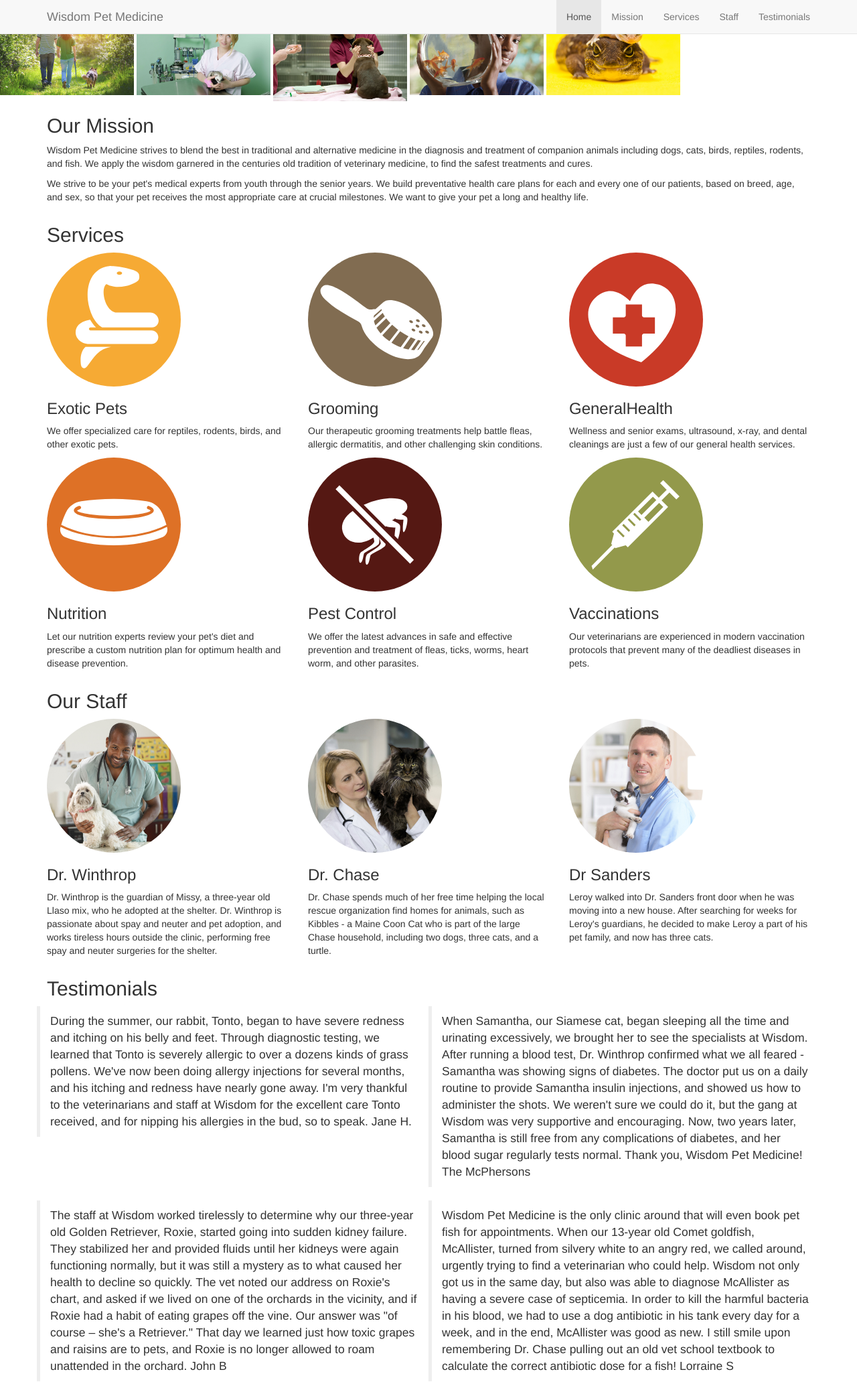
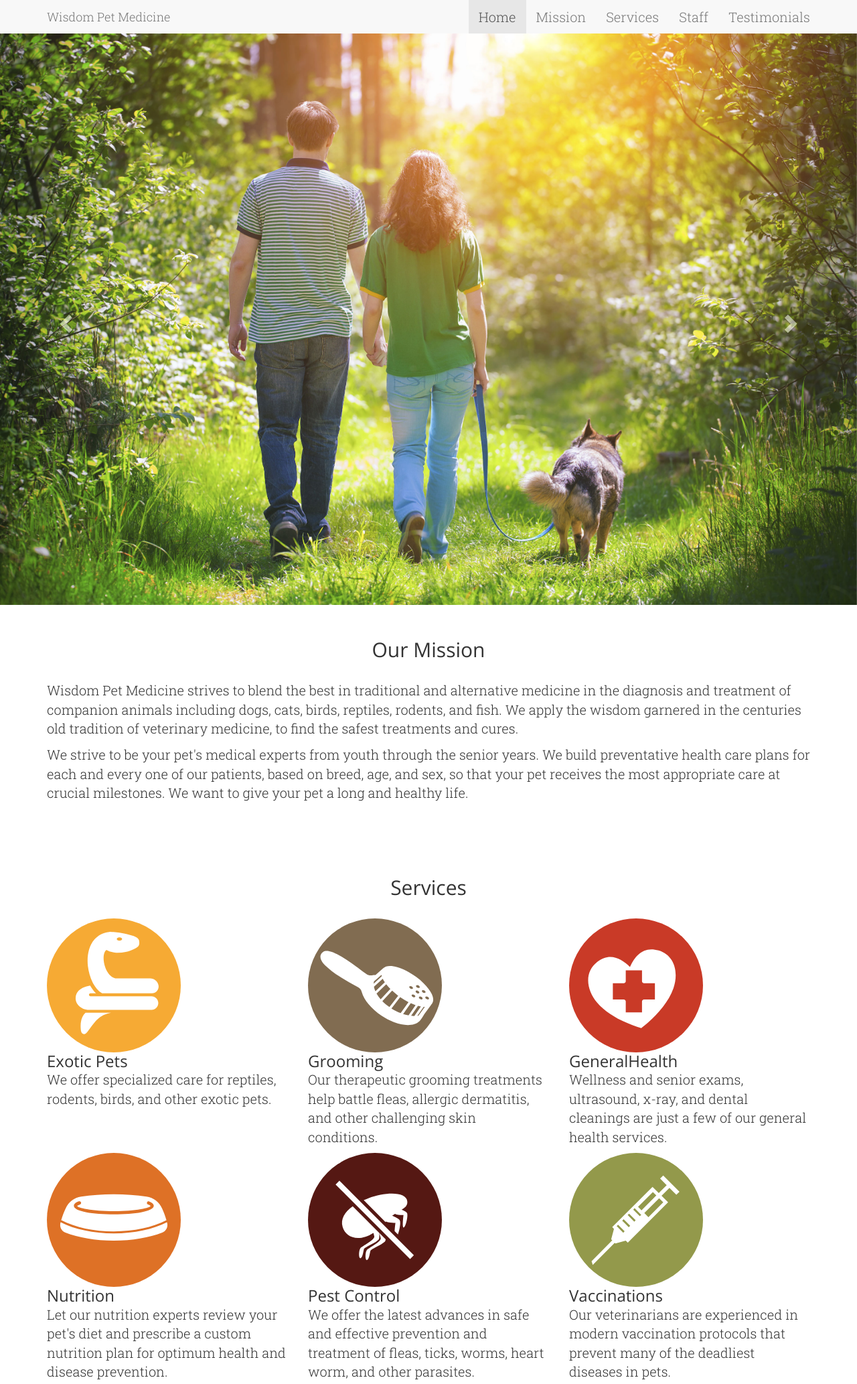
Before and after one commit to StojanMilosev/bootstrap-SPA, a PHP site: page /index.html in a window 1280 px wide. Shown: the top 2066 px of the page at 67% size. Run offline with PHP 8.4, Linux system fonts and the light colour scheme; some libraries are stand-ins or nearby versions.

Commit message:
Overriding bootstrap CSS

```diff
--- a/css/style.css
+++ b/css/style.css
@@ -1,3 +1,40 @@
+@import url(http://fonts.googleapis.com/css?family=Open+Sans:400,300,700,800|Roboto+Slab:400,100,300,700);
+
+body{
+	padding-top: 50px;
+	font-family: "Roboto Slab", sans-serif;
+	font-weight: 300;
+	font-size: 2em;
+	position: relative;
+}
+
+h1, h2, h3, h4, h5, h6 {
+	font-family: "Open Sans", sans-serif;
+	font-weight: 100;
+	margin: 0;
+}
+
 img {
 	max-width: 200px;
 }
+.navbar {
+	border-radius: 0;
+	border: 0;
+}
+header .navbar .navbar-default{
+	background-color: transparent;
+}
+
+footer .navbar .navbar-default {
+	background-color: transparent;
+	border-color: transparent;
+}
+
+.page {
+	padding: 50px 0;
+}
+
+.page h2 {
+	text-align: center;
+	margin-bottom: 30px;
+}
--- a/index.html
+++ b/index.html
@@ -35,13 +35,22 @@
 		</div><!-- container -->
 	</nav>
 
-	<div class="carousel">
-		<img src="images/carousel-lifestyle.jpg" alt="Lifestyle Photo">
-		<img src="images/carousel-mission.jpg" alt="Mission">
-		<img src="images/carousel-vaccinations.jpg" alt="Vaccinations">
-		<img src="images/carousel-fish.jpg" alt="Fish">
-		<img src="images/carousel-exoticanimals.jpg" alt="Exotic Animals">
-	</div>
+	<div class="carousel slide" data-ride="carousel" id="featured">
+		<div class="carousel-inner">
+			<div class="item active"><img src="images/carousel-lifestyle.jpg" alt="Lifestyle Photo"></div>
+			<div class="item"><img src="images/carousel-mission.jpg" alt="Mission"></div>
+			<div class="item"><img src="images/carousel-vaccinations.jpg" alt="Vaccinations"></div>
+			<div class="item"><img src="images/carousel-fish.jpg" alt="Fish"></div>
+			<div class="item"><img src="images/carousel-exoticanimals.jpg" alt="Exotic Animals"></div>
+		</div><!-- carousel-inner -->
+
+		<a class="left carousel-control" href="#featured" role="button" data-slide="prev">
+			<span class="glyphicon glyphicon-chevron-left"></span>
+		</a>
+		<a class="right carousel-control" href="#featured" role="button" data-slide="next">
+			<span class="glyphicon glyphicon-chevron-right"></span>
+		</a>
+	</div><!-- featured carousel -->
 </header>
 
 <div class="main">
@@ -162,15 +171,21 @@
 </div><!-- main -->
 
 <footer>
-	<div class="content container">
-		<div>Call us toll-free at <span class="phone">888-555-1212</span></div>
-		<nav>
-			<ul>
-				<li><a href="#">Terms of use</a></li>
-				<li><a href="#">Privacy policy</a></li>
-			</ul>
-		</nav>
-		<p>All contents &copy; 2014 <a href="http://lynda.com">Lynda.com</a>. All rights reserved.</p>
+	<div class="content container-fluid">
+		<div class="row">
+			<div class="col-sm-6">
+				<p>Call us toll-free at <span class="phone">888-555-1212</span></p>
+				<p>All contents &copy; 2014 <a href="http://lynda.com">Lynda.com</a>. All rights reserved.</p>
+			</div><!-- col-sm-6 -->
+			<div class="col-sm-6">
+				<nav class="navbar navbar-default" role="navigation">
+					<ul class="nav navbar-nav navbar-right">
+						<li><a href="#">Terms of use</a></li>
+						<li><a href="#">Privacy policy</a></li>
+					</ul>
+				</nav>
+			</div><!-- col-sm-6 -->
+		</div><!-- row -->
 	</div><!-- content container -->
 </footer>
 
```
